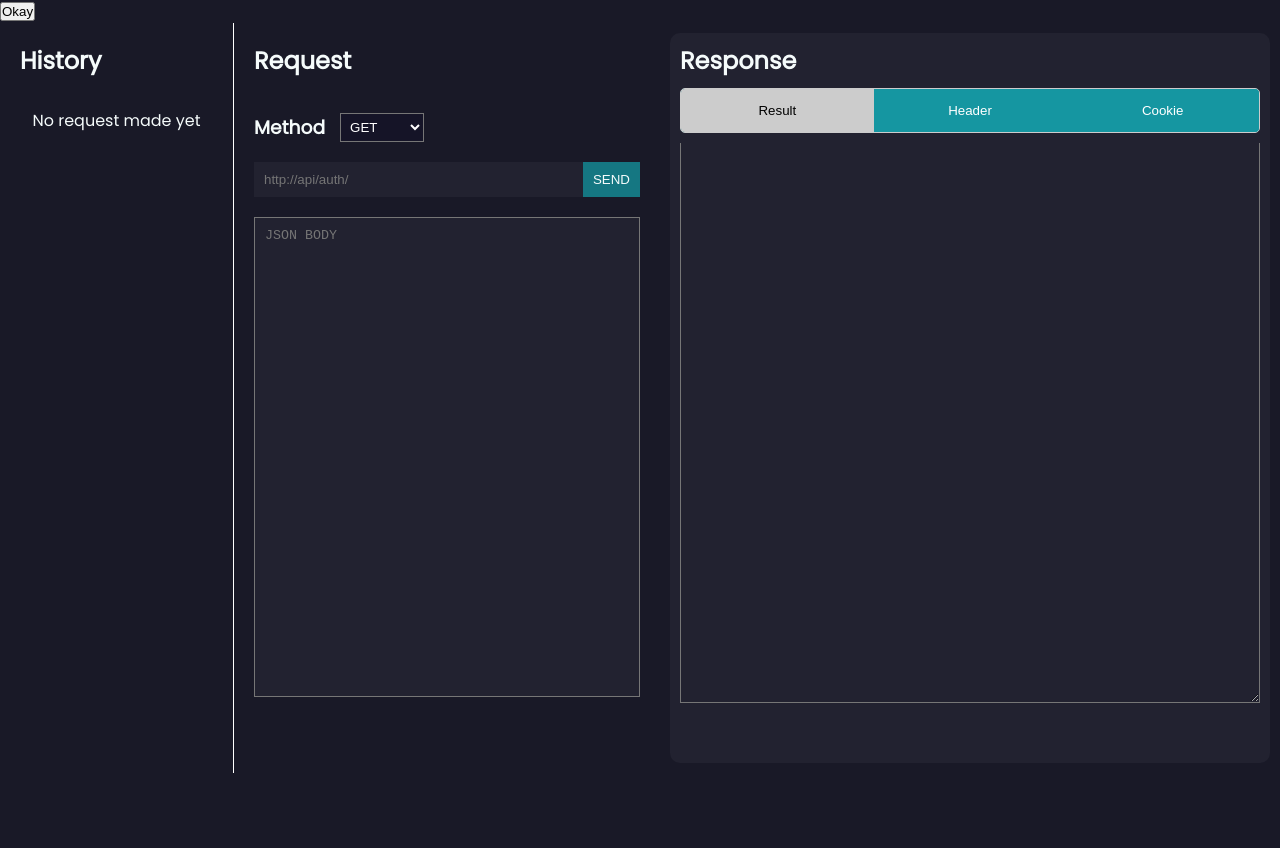
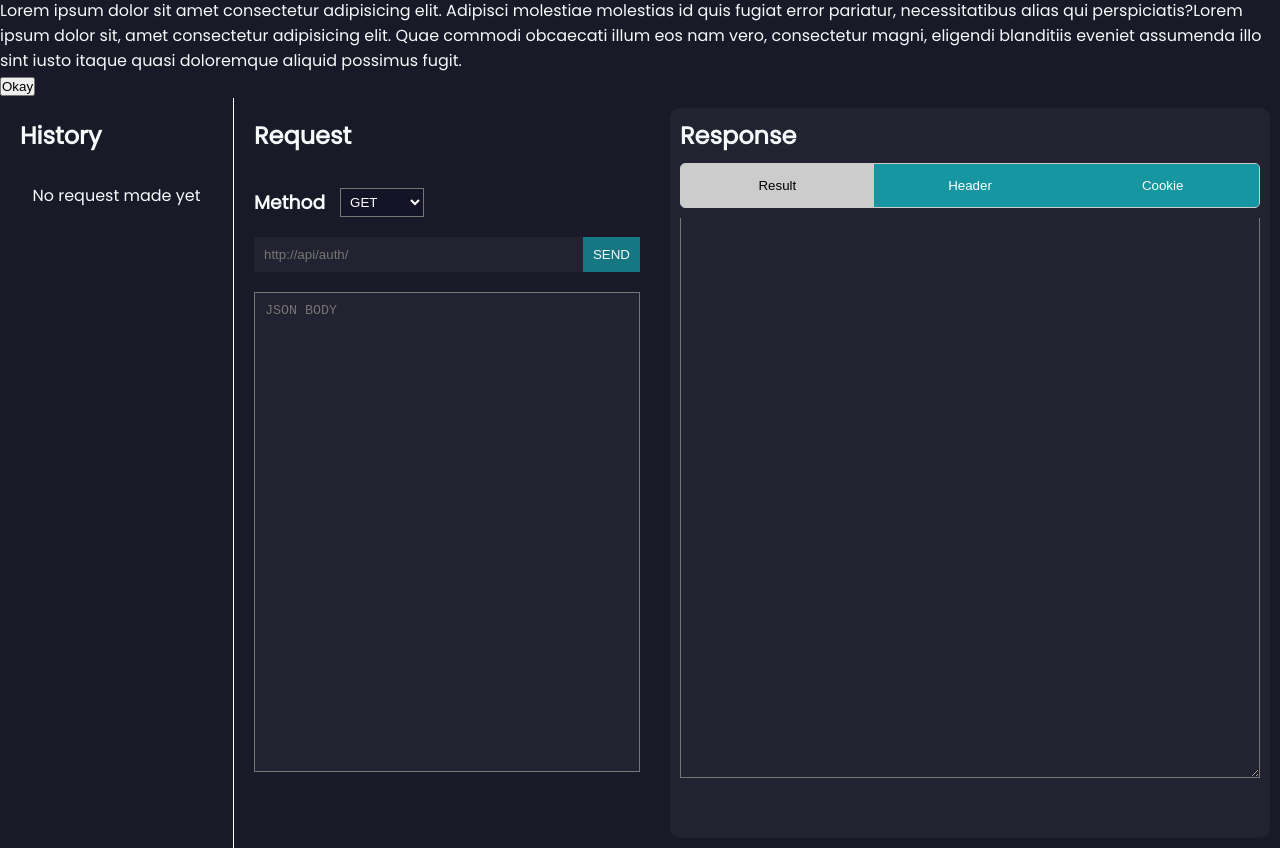
Before and after one commit to mart-anthony-stark/API-Testing-Tool-Desktop-App, an Electron app: page views/mainWindow.html in a window 1280 px wide. Shown: the part 52-900 px from the top of the page. Before the commit the page ends 825 px from the top, so only its background shows below. Drawn offline with Linux system fonts and the light colour scheme; no server answers; files whose address does not match are found by name.

Commit message:
added sample error

```diff
--- a/views/mainWindow.html
+++ b/views/mainWindow.html
@@ -13,7 +13,10 @@
         <h1>API Testing tool</h1>
     </nav>
     <div class="error-overlay">
-        <p class="error"></p>
+        <p class="error">Lorem ipsum dolor sit amet consectetur adipisicing elit. Adipisci molestiae molestias id quis
+            fugiat error pariatur, necessitatibus alias qui perspiciatis?Lorem ipsum dolor sit, amet consectetur
+            adipisicing elit. Quae commodi obcaecati illum eos nam vero, consectetur magni, eligendi blanditiis eveniet
+            assumenda illo sint iusto itaque quasi doloremque aliquid possimus fugit.</p>
         <button>Okay</button>
     </div>
     <main>
```
